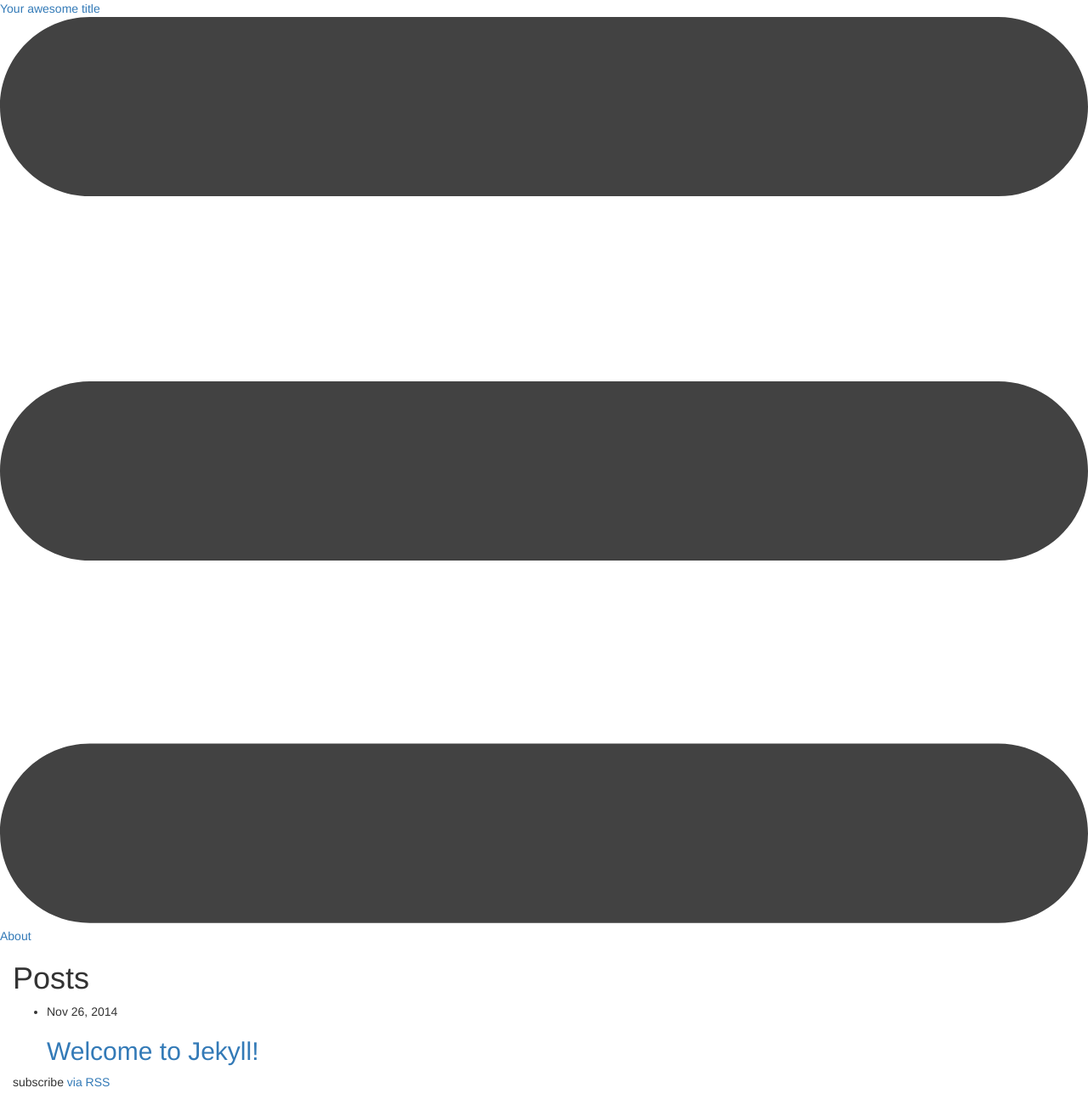
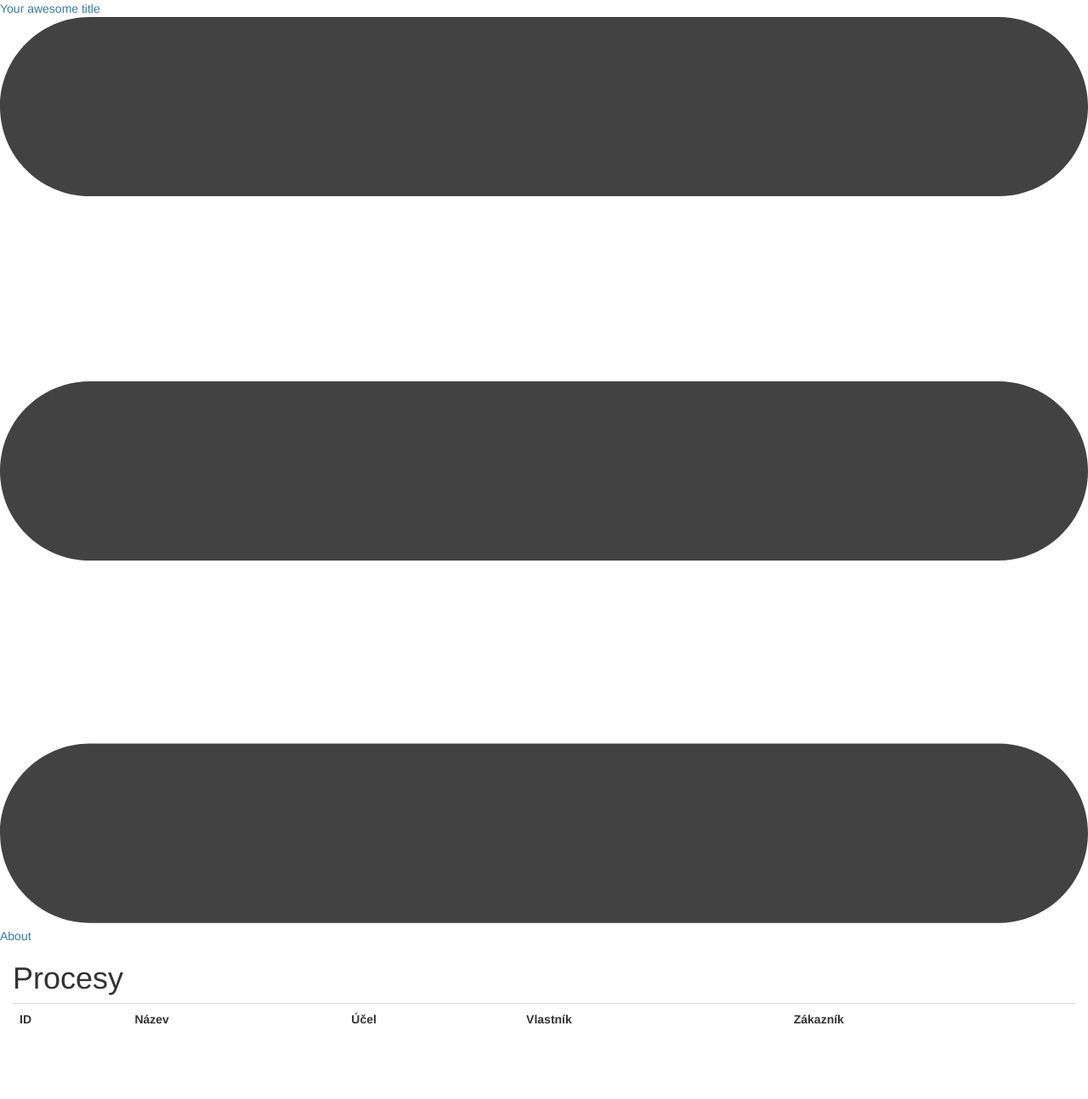
Before and after one commit to jstrachota/party_processes, a Jekyll site: the page built from index.html, in a window 1280 px wide. Shown: the whole page at 85% size. Built offline with Jekyll 4.4.1, drawn with Linux system fonts in a browser that asks for light colours; after the commit the page ends 1238 px from its top, so only the background shows below that.

Commit message:
Výpis procesů

```diff
--- a/index.html
+++ b/index.html
@@ -4,20 +4,29 @@ layout: default
 
 <div class="home">
 
-  <h1 class="page-heading">Posts</h1>
+  <h1 class="page-heading">Procesy</h1>
 
-  <ul class="post-list">
-    {% for post in site.posts %}
-      <li>
-        <span class="post-meta">{{ post.date | date: "%b %-d, %Y" }}</span>
-
-        <h2>
-          <a class="post-link" href="{{ post.url | prepend: site.baseurl }}">{{ post.title }}</a>
-        </h2>
-      </li>
+  <table class="table">
+    <tr>
+      <th>ID</th>
+      <th>Název</th>
+      <th>Účel</th>
+      <th>Vlastník</th>
+      <th>Zákazník</th>
+    </tr>
+    {% for process in site.data.processes %}
+      <tr>
+        <td>{{ process[1].id }}</td>
+        <td>
+          <a class="post-link" href="/processes/{{process[0]}}.html">{{ process[1].nazev }}</a>
+        </td>
+        <td>{{process[1].ucel}}</td>
+        <td>{{process[1].vlastnik}}</td>
+        <td>{{process[1].zakaznik}}</td>
+      </tr>
     {% endfor %}
-  </ul>
-
-  <p class="rss-subscribe">subscribe <a href="{{ "/feed.xml" | prepend: site.baseurl }}">via RSS</a></p>
+  </table>
+<!--
+  <p class="rss-subscribe">subscribe <a href="{{ "/feed.xml" | prepend: site.baseurl }}">via RSS</a></p> -->
 
 </div>
```
